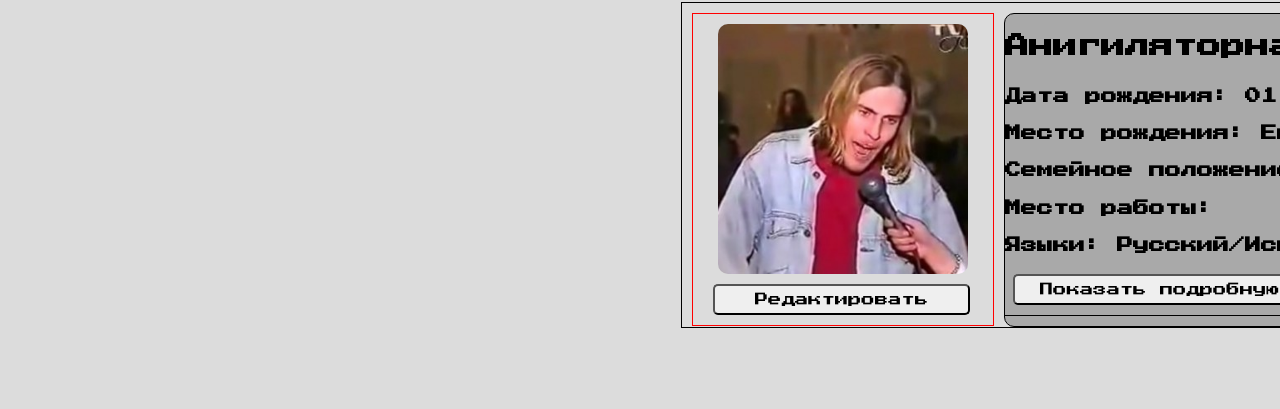
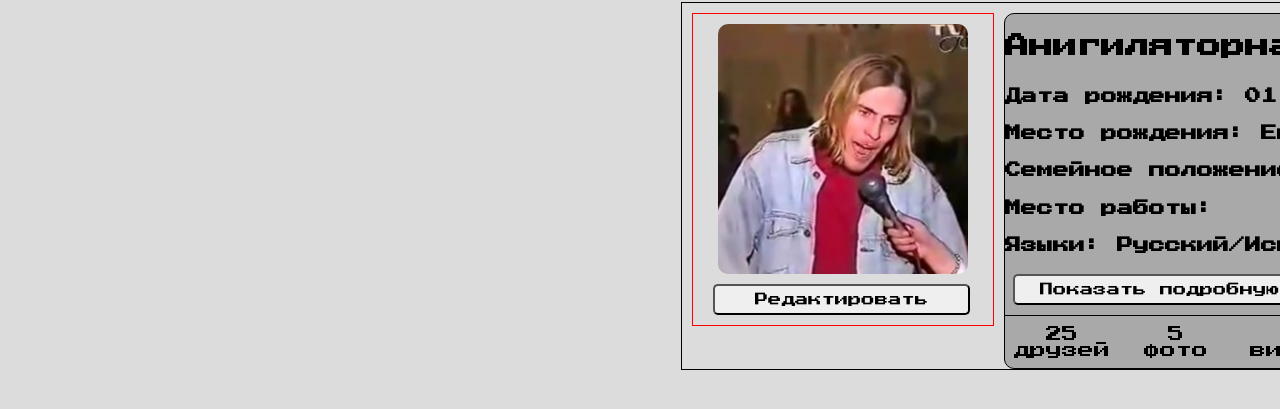
Before and after one commit to wildcat121/educationsite, a plain HTML site: page index.html in a window 1280 px wide. Shown: the part 99-508 px from the top of the page. Drawn offline with Linux system fonts and the light colour scheme.

Commit message:
upd 30.11 new

```diff
--- a/index.html
+++ b/index.html
@@ -41,6 +41,17 @@
                     <input type="button" value="Показать подробную информацию">
                 </div>
                 <div class="line"></div>
+                <div class="panel">
+                    <div class="cont friends"><a href="">25 друзей</a></div>
+                    <div class="cont foto"><a href ="">5 <br>фото</a></div>
+                    <div class="cont video"><a href="">1 <br>видео</a></div>
+                    <div class="cont audio"><a href="">4 <br>аудио</a></div>
+                </div>
+            </div>
+            <div class="foto">
+                <div class="foto1">1</div>
+                <div class="foto2">2</div>
+                <div class="foto3">3</div>
             </div>
         </div>
     </div>
--- a/style.css
+++ b/style.css
@@ -111,3 +111,27 @@ header {
     border-bottom: 1px solid black;
     margin-bottom: 10px;
 }
+.panel {
+
+    float: left;
+    width: 456px;
+    height: auto;
+}
+.cont {
+    position: relative;
+    float: left;
+    width: 25%;
+    text-align: center;
+    margin-bottom: 10px;
+}
+.cont a {
+    text-decoration: none;
+    color: black;
+}
+.cont a:hover {
+    color: white;
+}
+.foto {
+    position: relative;
+    float: left;
+}
```
